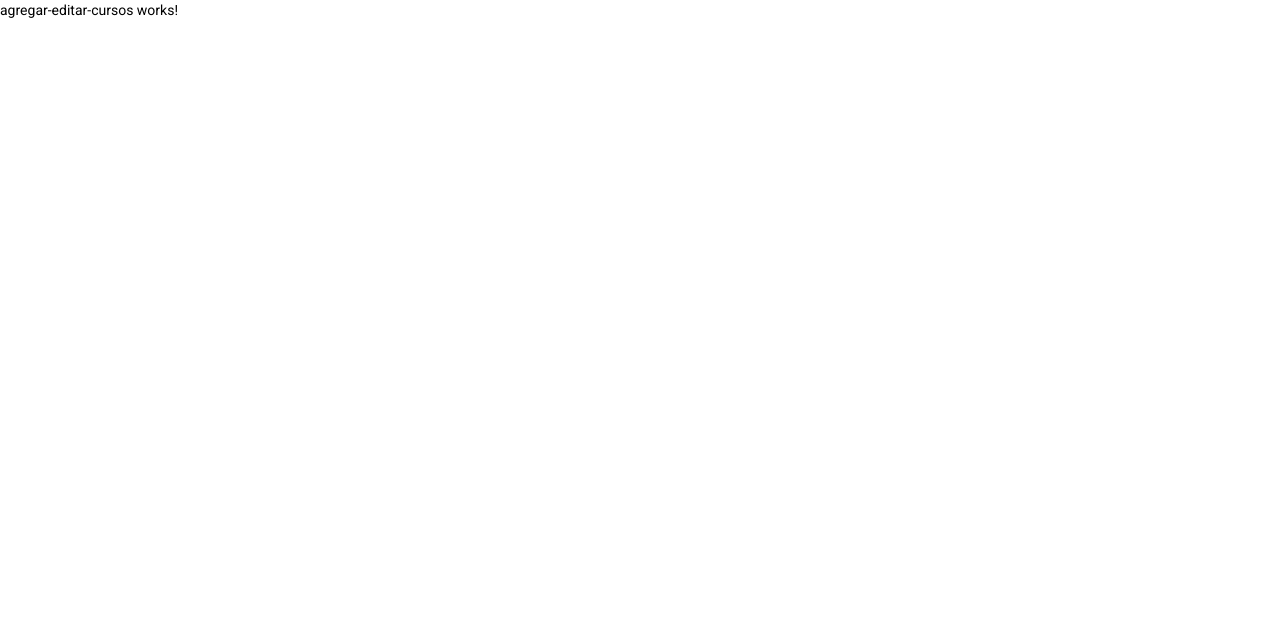
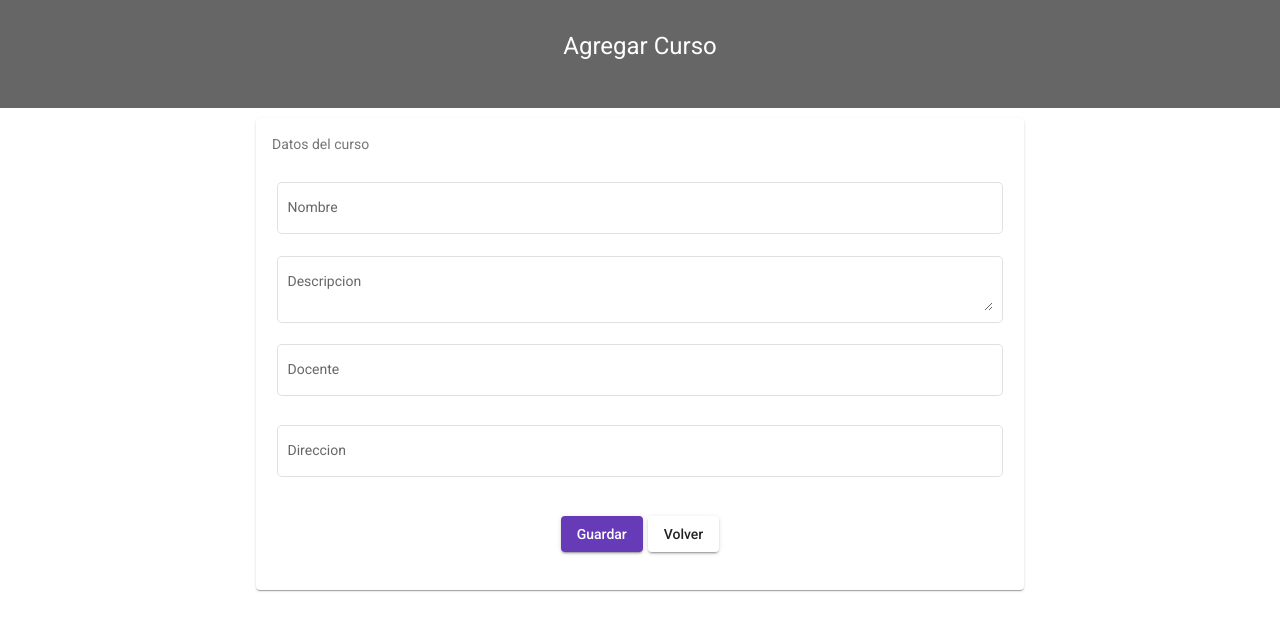
Before and after one commit to alphamen01/WebAppControlCursosFrontendAngular, an Angular app: page /AgregarCurso in a window 1280 px wide. Shown: the top 630 px of the page. Built offline with nearby package versions, Linux system fonts and the light colour scheme.

Commit message:
se implemento Agregar Curso HTML

```diff
--- a/src/app/components/agregar-editar-cursos/agregar-editar-cursos.component.css
+++ b/src/app/components/agregar-editar-cursos/agregar-editar-cursos.component.css
@@ -0,0 +1,13 @@
+.card{
+    margin-top: 10px;
+}
+
+.mat-form-field{
+    width: 100%;
+    margin: 5px;
+    margin-top: 20px;
+}
+
+.btn-guardar{
+    margin-right: 5px;
+}
--- a/src/app/components/agregar-editar-cursos/agregar-editar-cursos.component.html
+++ b/src/app/components/agregar-editar-cursos/agregar-editar-cursos.component.html
@@ -1 +1,41 @@
-<p>agregar-editar-cursos works!</p>
+<div class="title">
+    <h1>Agregar Curso</h1>
+</div>
+<app-spinner *ngIf="loading"></app-spinner>
+<div class="container">
+    <mat-card class="card">
+        <mat-card-subtitle>
+            Datos del curso
+        </mat-card-subtitle>
+        <form>
+            <mat-grid-list cols="2" rowHeight="80px">
+                <mat-grid-tile [colspan]="2">
+                    <mat-form-field appearance="outline">
+                        <mat-label>Nombre</mat-label>
+                        <input matInput autocomplete="off">
+                    </mat-form-field>
+                </mat-grid-tile>
+                <mat-grid-tile [colspan]="2">
+                    <mat-form-field appearance="outline">
+                        <mat-label>Descripcion</mat-label>
+                        <textarea matInput autocomplete="off"></textarea>
+                      </mat-form-field>
+                </mat-grid-tile>
+                <mat-grid-tile [colspan]="2">
+                    <mat-form-field appearance="outline">
+                        <mat-label>Docente</mat-label>
+                        <input matInput autocomplete="off">
+                    </mat-form-field>
+                </mat-grid-tile>
+                <mat-grid-tile [colspan]="2"><mat-form-field appearance="outline">
+                    <mat-label>Direccion</mat-label>
+                    <input matInput autocomplete="off">
+                </mat-form-field></mat-grid-tile>
+                <mat-grid-tile [colspan]="2">
+                    <button class="btn-guardar" mat-raised-button color="primary">Guardar</button>
+                    <button mat-raised-button routerLink="/Cursos">Volver</button>
+                </mat-grid-tile>
+              </mat-grid-list>
+        </form>
+    </mat-card>
+</div>
--- a/src/app/components/agregar-editar-cursos/agregar-editar-cursos.component.ts
+++ b/src/app/components/agregar-editar-cursos/agregar-editar-cursos.component.ts
@@ -7,6 +7,7 @@ import { Component, OnInit } from '@angular/core';
 })
 export class AgregarEditarCursosComponent implements OnInit {
 
+  loading: boolean = false;
   constructor() { }
 
   ngOnInit(): void {
```
Also changed, not shown: src/app/shared/shared.module.ts (+5 -2 lines).
